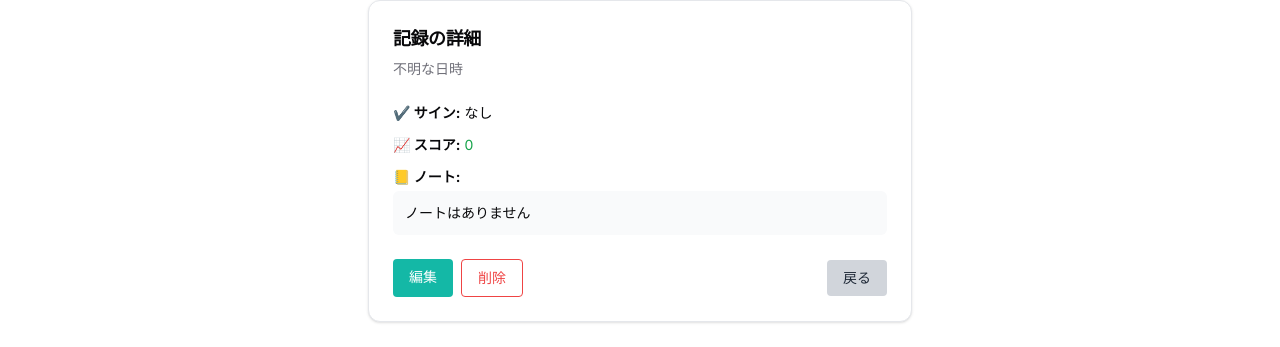
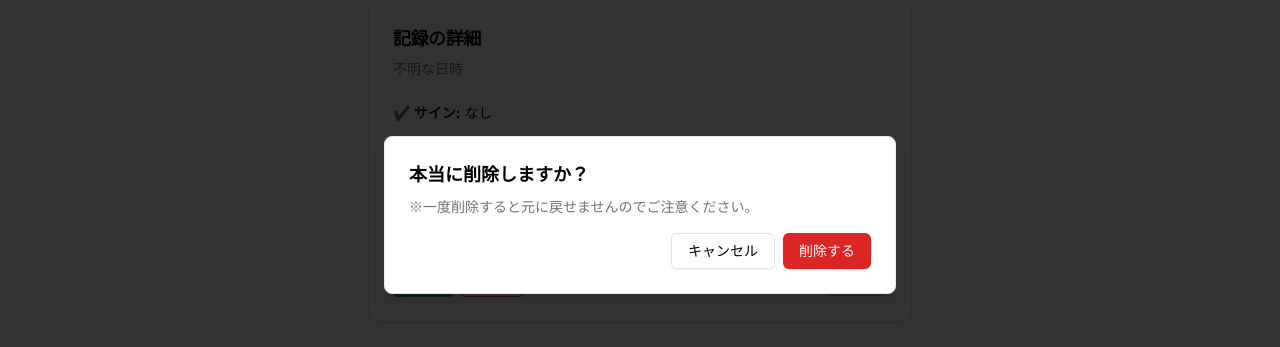
Before and after one commit to igara4/health-sign, a Next.js app: page /conditions/1/dailyLogDetail in a window 1280 px wide. Both pictures are taken after a click on the button "削除". Shown: the part 185-532 px from the top of the page. Built offline with nearby package versions, Linux system fonts and the light colour scheme; no server answers; the database is empty.

Commit message:
feat:削除時のキャンセル確認ダイアログを追加

```diff
--- a/app/conditions/[id]/dailyLogDetail/page.tsx
+++ b/app/conditions/[id]/dailyLogDetail/page.tsx
@@ -1,4 +1,15 @@
 import { deleteLog } from "@/app/actions/deleteLog";
+import {
+  AlertDialog,
+  AlertDialogAction,
+  AlertDialogCancel,
+  AlertDialogContent,
+  AlertDialogDescription,
+  AlertDialogFooter,
+  AlertDialogHeader,
+  AlertDialogTitle,
+  AlertDialogTrigger,
+} from "@/components/ui/alert-dialog";
 import {
   Card,
   CardContent,
@@ -103,14 +114,35 @@ export default async function DailyLogDetailPage({ params }: PageProps) {
             >
               編集
             </Link>
-            <form action={deleteLog.bind(null, id)}>
+
+            <AlertDialog>
+              <AlertDialogTrigger asChild>
                 <button
-                type="submit"
+                  type="button"
                   className="px-4 py-2 bg-white text-sm text-red-500 border border-red-500 rounded hover:bg-red-400 hover:text-white"
                 >
                   削除
                 </button>
+              </AlertDialogTrigger>
+              <AlertDialogContent>
+                <AlertDialogHeader>
+                  <AlertDialogTitle>本当に削除しますか？</AlertDialogTitle>
+                  <AlertDialogDescription>
+                    ※一度削除すると元に戻せませんのでご注意ください。
+                  </AlertDialogDescription>
+                </AlertDialogHeader>
+                <form action={deleteLog.bind(null, id)}>
+                  <AlertDialogFooter>
+                    <AlertDialogCancel>キャンセル</AlertDialogCancel>
+                    <AlertDialogAction asChild>
+                      <button className="px-4 py-2 bg-red-600 text-white text-sm rounded hover:bg-red-700">
+                        削除する
+                      </button>
+                    </AlertDialogAction>
+                  </AlertDialogFooter>
                 </form>
+              </AlertDialogContent>
+            </AlertDialog>
           </div>
           <Link
             href="/"
```
Lines whose indentation alone changed are shown as unchanged.
